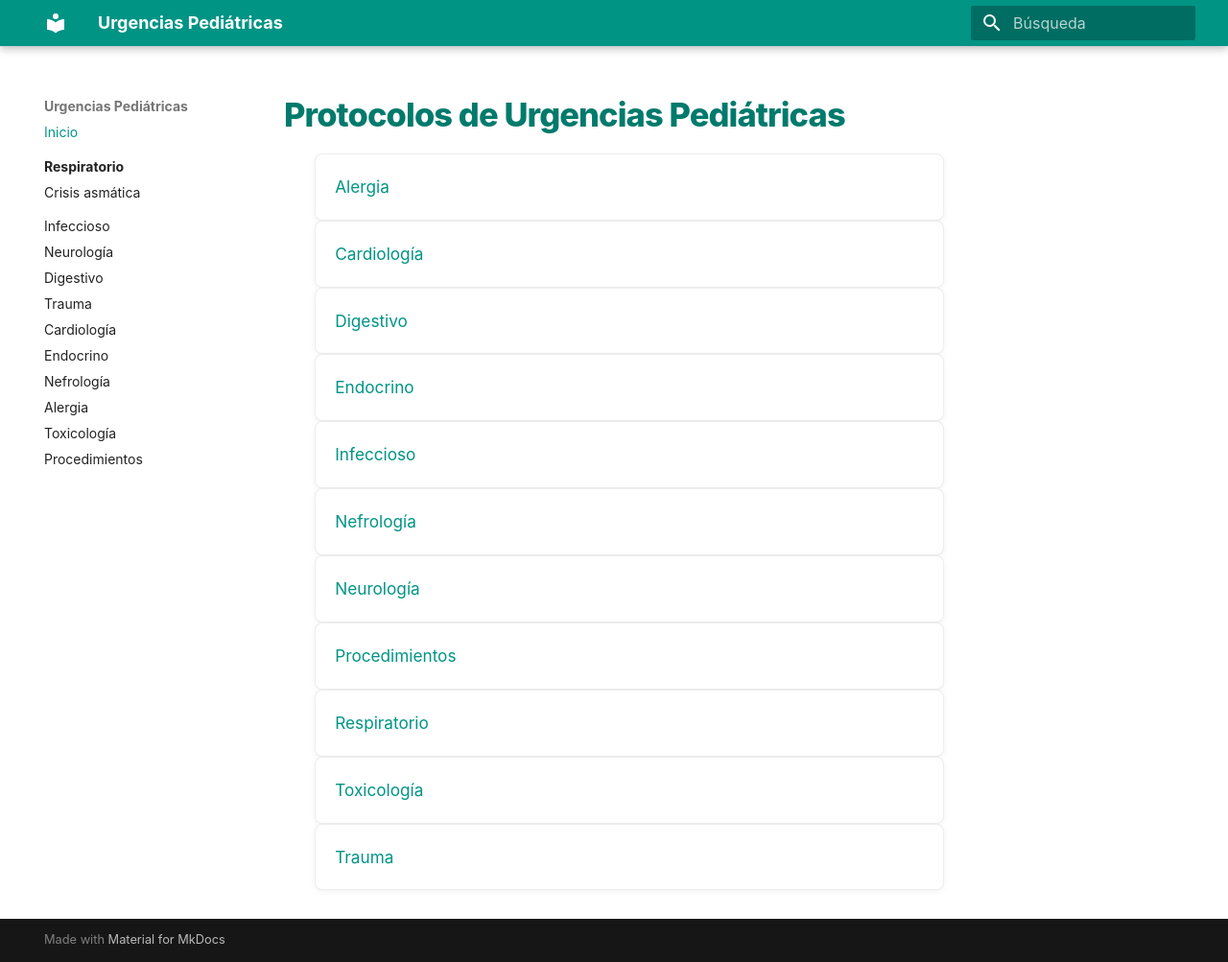
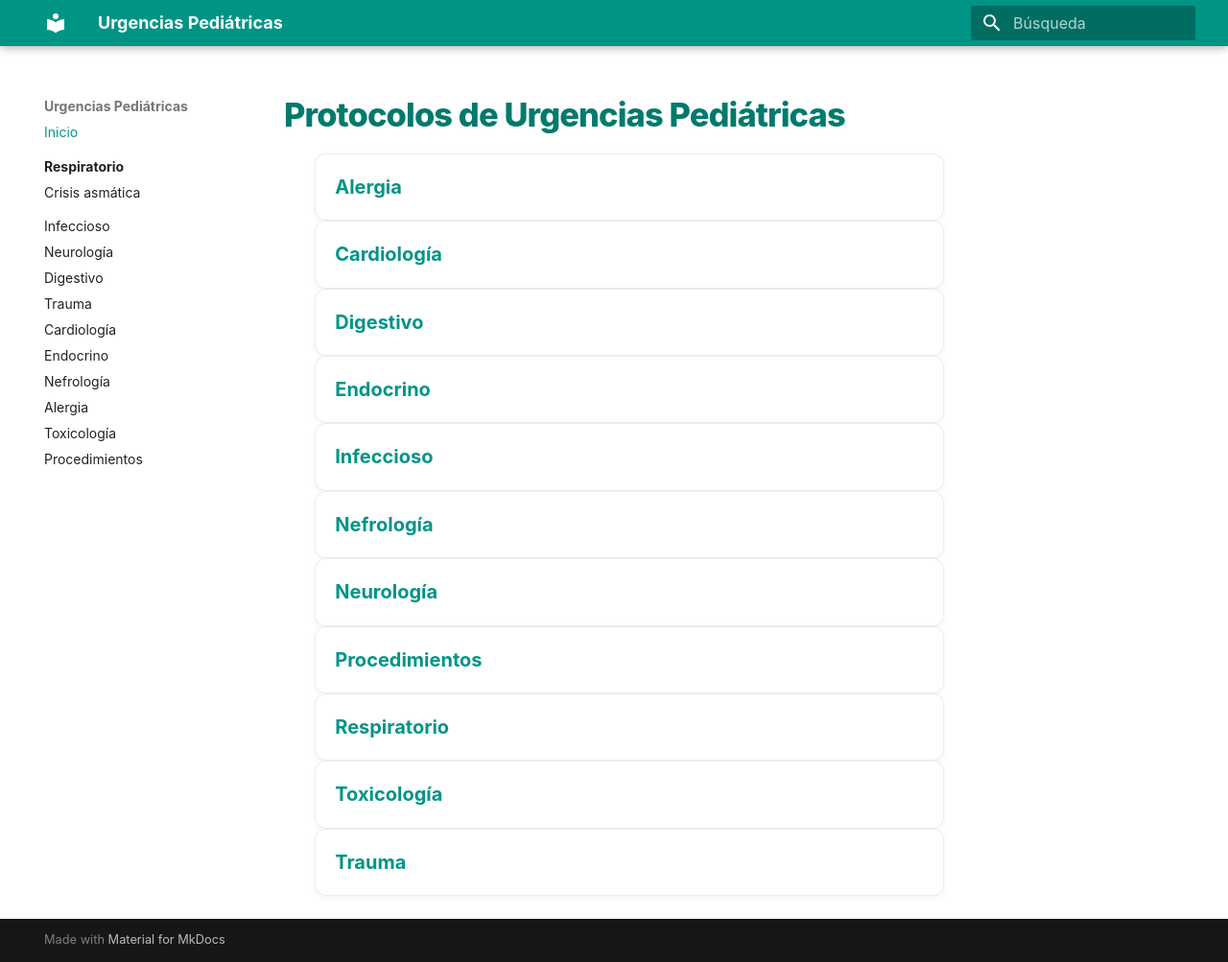
Before and after one commit to gonzaloares/urgencias-pediatricas, an MkDocs documentation site: the page built from docs/index.md, in a window 1280 px wide and 1003 px high. Shown: the whole window at 96% size. Built offline with MkDocs 1.6.1 and Material for MkDocs 9.7.7, drawn with Linux system fonts in a browser that asks for light colours.

Commit message:
Hace clicables las tarjetas de áreas

```diff
--- a/docs/stylesheets/extra.css
+++ b/docs/stylesheets/extra.css
@@ -367,17 +367,27 @@
 .area-grid > ul > li {
   list-style: none;
   margin: 0;
-  padding: 1rem;
+  padding: 0;
+}
+
+.area-grid > ul > li > a {
+  display: flex;
+  align-items: center;
+  min-height: 3.35rem;
+  padding: 0.9rem 1rem;
   border: 1px solid var(--md-default-fg-color--lightest);
-  border-radius: 0.4rem;
+  border-radius: 0.6rem;
   background: var(--md-default-bg-color);
   box-shadow: 0 0.1rem 0.3rem rgb(0 0 0 / 5%);
+  color: var(--md-primary-fg-color);
+  font-size: 1rem;
+  font-weight: 700;
+  text-decoration: none;
 }
 
-.area-grid > ul > li > strong {
-  display: block;
-  margin-bottom: 0.3rem;
-  color: var(--md-primary-fg-color);
+.area-grid > ul > li > a:hover {
+  background: color-mix(in srgb, var(--md-primary-fg-color) 6%, var(--md-default-bg-color));
+  border-color: color-mix(in srgb, var(--md-primary-fg-color) 28%, transparent);
 }
 
 @media screen and (max-width: 59.984375em) {
@@ -426,8 +436,9 @@
     border-radius: 0.58rem;
   }
 
-  .area-grid > ul > li {
-    padding: 0.8rem;
+  .area-grid > ul > li > a {
+    min-height: 3rem;
+    padding: 0.78rem 0.85rem;
   }
 }
 
```
